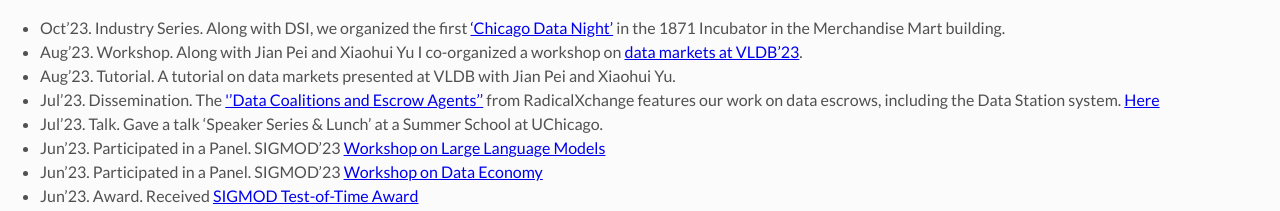
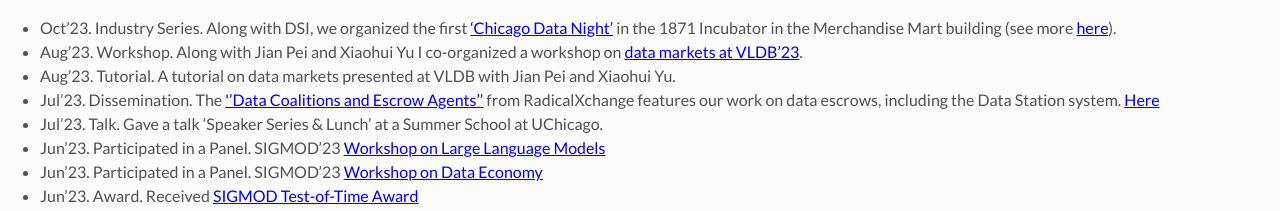
Before and after one commit to raulcf/raulcf.github.io, a Jekyll site: the page built from log.md, in a window 1280 px wide. Shown: the top 211 px of the page. Built offline with Jekyll 4.4.1, drawn with Linux system fonts in a browser that asks for light colours; our own code applies the rules of GitHub Pages for plain Markdown files.

Commit message:
added link to item in log

```diff
--- a/log.md
+++ b/log.md
@@ -1,6 +1,6 @@
 - Oct'23. Industry Series. Along with DSI, we organized the first <a
 href="https://datascience.uchicago.edu/events/chicago-data-night-dr-helen-sun-and-kader-sakkaria/">'Chicago Data
-Night'</a> in the 1871 Incubator in the Merchandise Mart building.
+Night'</a> in the 1871 Incubator in the Merchandise Mart building (see more [here](https://datascience.uchicago.edu/news/chicago-data-nights-bring-together-academics-and-industry-professionals-in-downtown-chicago/)).
 - Aug'23. Workshop. Along with Jian Pei and Xiaohui Yu I co-organized a workshop
 on [data markets at VLDB'23](https://sites.google.com/view/sdmvldb2023).
 - Aug'23. Tutorial. A tutorial on data markets presented at VLDB with Jian Pei
```
